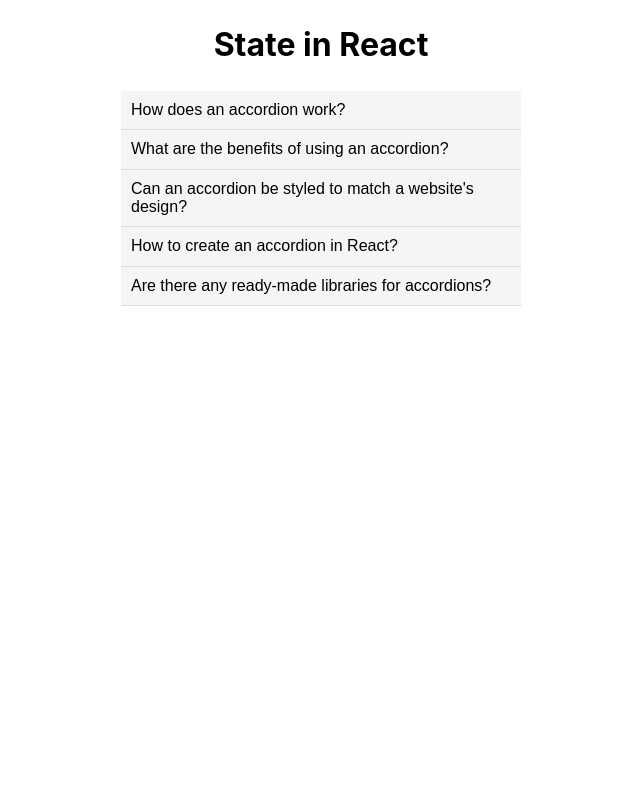
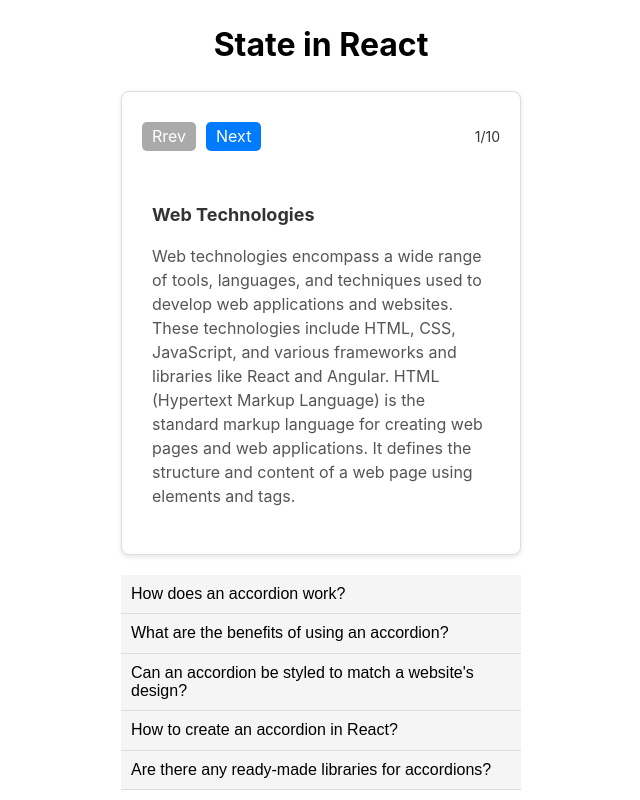
Before and after one commit to dmitrysdevfs/react-112, a React (Vite) app: page / in a window 1280 px wide. Shown: the whole page, without its empty margins (319-959 px from the left). Built offline with nearby package versions, Linux system fonts and the light colour scheme.

Commit message:
Add Reader example

```diff
--- /dev/null
+++ b/src/articles.json
@@ -0,0 +1,52 @@
+[
+  {
+    "id": 1,
+    "topic": "Web Technologies",
+    "text": "Web technologies encompass a wide range of tools, languages, and techniques used to develop web applications and websites. These technologies include HTML, CSS, JavaScript, and various frameworks and libraries like React and Angular. HTML (Hypertext Markup Language) is the standard markup language for creating web pages and web applications. It defines the structure and content of a web page using elements and tags."
+  },
+  {
+    "id": 2,
+    "topic": "Frontend Development",
+    "text": "Frontend development involves building the user interface and user experience of a website or web application. This includes designing the layout, creating interactive elements, and implementing visual effects. Frontend developers use HTML, CSS, and JavaScript to create responsive and visually appealing web interfaces. They also work with frontend frameworks and libraries like React, Angular, and Vue.js to streamline the development process and enhance the user experience."
+  },
+  {
+    "id": 3,
+    "topic": "Backend Development",
+    "text": "Backend development focuses on building the server-side logic and functionality of a web application. This includes handling database operations, processing requests from clients, and managing user authentication and authorization. Backend developers use server-side programming languages like JavaScript (Node.js), Python, Ruby, and PHP to build the backend of web applications. They also work with backend frameworks like Express.js, Django, Ruby on Rails, and Laravel to accelerate development and ensure scalability and security."
+  },
+  {
+    "id": 4,
+    "topic": "Database Management",
+    "text": "Database management is essential for storing, organizing, and retrieving data in web applications. There are various types of databases used in web development, including relational databases like MySQL, PostgreSQL, and SQLite, as well as NoSQL databases like MongoDB, Firebase, and Cassandra. Database administrators and developers use database management systems (DBMS) to manage and interact with databases, ensuring data integrity, security, and performance."
+  },
+  {
+    "id": 5,
+    "topic": "Responsive Design",
+    "text": "Responsive design is a crucial aspect of modern web development, ensuring that websites and web applications are accessible and user-friendly across different devices and screen sizes. Frontend developers use CSS media queries, flexible layouts, and fluid grids to create responsive designs that adapt to the user's device. They also employ responsive design frameworks like Bootstrap, Foundation, and Materialize to streamline the development process and maintain consistency across different devices."
+  },
+  {
+    "id": 6,
+    "topic": "Web Performance Optimization",
+    "text": "Web performance optimization involves improving the speed, responsiveness, and efficiency of websites and web applications. This includes optimizing code, minimizing file sizes, reducing server response times, and caching resources. Web developers use performance testing tools like Lighthouse, GTmetrix, and PageSpeed Insights to identify performance bottlenecks and optimize website performance. They also implement best practices like code splitting, lazy loading, and CDN (Content Delivery Network) to enhance the user experience and increase website speed."
+  },
+  {
+    "id": 7,
+    "topic": "Security Best Practices",
+    "text": "Security is a top priority in web development, as websites and web applications are susceptible to various security threats like data breaches, hacking, and malware attacks. Web developers implement security best practices like encryption, authentication, and authorization to protect sensitive data and secure user accounts. They also conduct security audits, perform penetration testing, and stay updated on the latest security vulnerabilities and patches to ensure the security of their web applications."
+  },
+  {
+    "id": 8,
+    "topic": "Continuous Integration and Deployment",
+    "text": "Continuous integration (CI) and continuous deployment (CD) are essential practices in modern web development, enabling developers to automate the build, test, and deployment processes of their web applications. CI/CD pipelines automate code integration, testing, and deployment, ensuring that changes are thoroughly tested and deployed to production quickly and efficiently. Web developers use CI/CD tools like Jenkins, Travis CI, CircleCI, and GitHub Actions to implement CI/CD pipelines and streamline the development workflow."
+  },
+  {
+    "id": 9,
+    "topic": "Version Control",
+    "text": "Version control is essential for managing and tracking changes to codebases in web development projects. Version control systems like Git enable developers to collaborate on projects, track changes, and revert to previous versions if needed. Web developers use Git repositories to store and manage code, branches to work on new features or fixes independently, and pull requests to review and merge changes into the main codebase. Version control ensures code integrity, collaboration, and project management in web development."
+  },
+  {
+    "id": 10,
+    "topic": "Serverless Architecture",
+    "text": "Serverless architecture is an emerging trend in web development, where applications are built and deployed without managing servers or infrastructure. In serverless architecture, cloud providers like AWS, Azure, and Google Cloud handle the infrastructure, scaling, and maintenance of applications, allowing developers to focus on writing code and building features. Serverless technologies like AWS Lambda, Azure Functions, and Google Cloud Functions enable developers to create scalable, event-driven applications without provisioning or managing servers."
+  }
+]
--- a/src/components/App/App.jsx
+++ b/src/components/App/App.jsx
@@ -1,6 +1,8 @@
 // import { useState } from 'react';
 // import Counter from '../Counter/Counter';
+import Reader from '../Reader/Reader';
 import css from './App.module.css';
+import articles from '../../articles.json';
 // import CountDisplay from '../CountDisplay/CountDisplay';
 import Accordion from '../Accordion/Accordion';
 
@@ -33,7 +35,7 @@
 ];
 
 export default function App() {
-  //   const [clicks, setClicks] = useState(0);
+  // const [clicks, setClicks] = useState(0);
 
   // const handleClick = () => {
   //   setClicks(clicks + 1);
@@ -42,6 +44,8 @@
   return (
     <div className={css.container}>
       <h1 className={css.title}>State in React</h1>
+
+      <Reader items={articles} />
 
       <Accordion items={accordionItems} />
 
--- /dev/null
+++ b/src/components/Reader/Reader.jsx
@@ -0,0 +1,48 @@
+import { useState } from 'react';
+import css from './Reader.module.css';
+
+export default function Reader({ items }) {
+  const [selectedIdx, setSelectedIdx] = useState(0);
+
+  const handlePrev = () => {
+    setSelectedIdx(selectedIdx - 1);
+  };
+
+  const handleNext = () => {
+    setSelectedIdx(selectedIdx + 1);
+  };
+
+  const currentArticle = items[selectedIdx];
+  const isFirstEl = selectedIdx === 0;
+  const isLastEl = selectedIdx === items.length - 1;
+
+  return (
+    <div className={css.container}>
+      <header className={css.header}>
+        <div className={css.controls}>
+          <button
+            className={css.button}
+            onClick={handlePrev}
+            disabled={isFirstEl}
+          >
+            Rrev
+          </button>
+          <button
+            className={css.button}
+            onClick={handleNext}
+            disabled={isLastEl}
+          >
+            Next
+          </button>
+        </div>
+        <p className={css.progress}>
+          {selectedIdx + 1}/{items.length}
+        </p>
+      </header>
+      <article className={css.article}>
+        <h2 className={css.title}>{currentArticle.topic}</h2>
+        <p className={css.text}>{currentArticle.text}</p>
+      </article>
+    </div>
+  );
+}
--- /dev/null
+++ b/src/components/Reader/Reader.module.css
@@ -0,0 +1,61 @@
+.container {
+  width: 400px;
+  margin: 20px auto;
+  padding: 20px;
+  border: 1px solid #ddd;
+  border-radius: 8px;
+  box-shadow: 0 2px 5px rgba(0, 0, 0, 0.1);
+  background: #fff;
+}
+
+.header {
+  display: flex;
+  justify-content: space-between;
+  align-items: center;
+  margin-bottom: 15px;
+}
+
+.controls {
+  display: flex;
+  gap: 10px;
+}
+
+.button {
+  padding: 5px 10px;
+  border: none;
+  border-radius: 5px;
+  background-color: #007bff;
+  color: white;
+  cursor: pointer;
+  transition: background 0.2s;
+}
+
+.button:hover {
+  background-color: #0056b3;
+}
+
+.button:disabled {
+  background-color: #aaa;
+  cursor: auto;
+}
+
+.progress {
+  font-size: 14px;
+  color: #333;
+}
+
+.article {
+  padding: 10px;
+}
+
+.title {
+  margin-bottom: 10px;
+  font-size: 18px;
+  color: #333;
+}
+
+.text {
+  font-size: 16px;
+  line-height: 1.5;
+  color: #555;
+}
```
